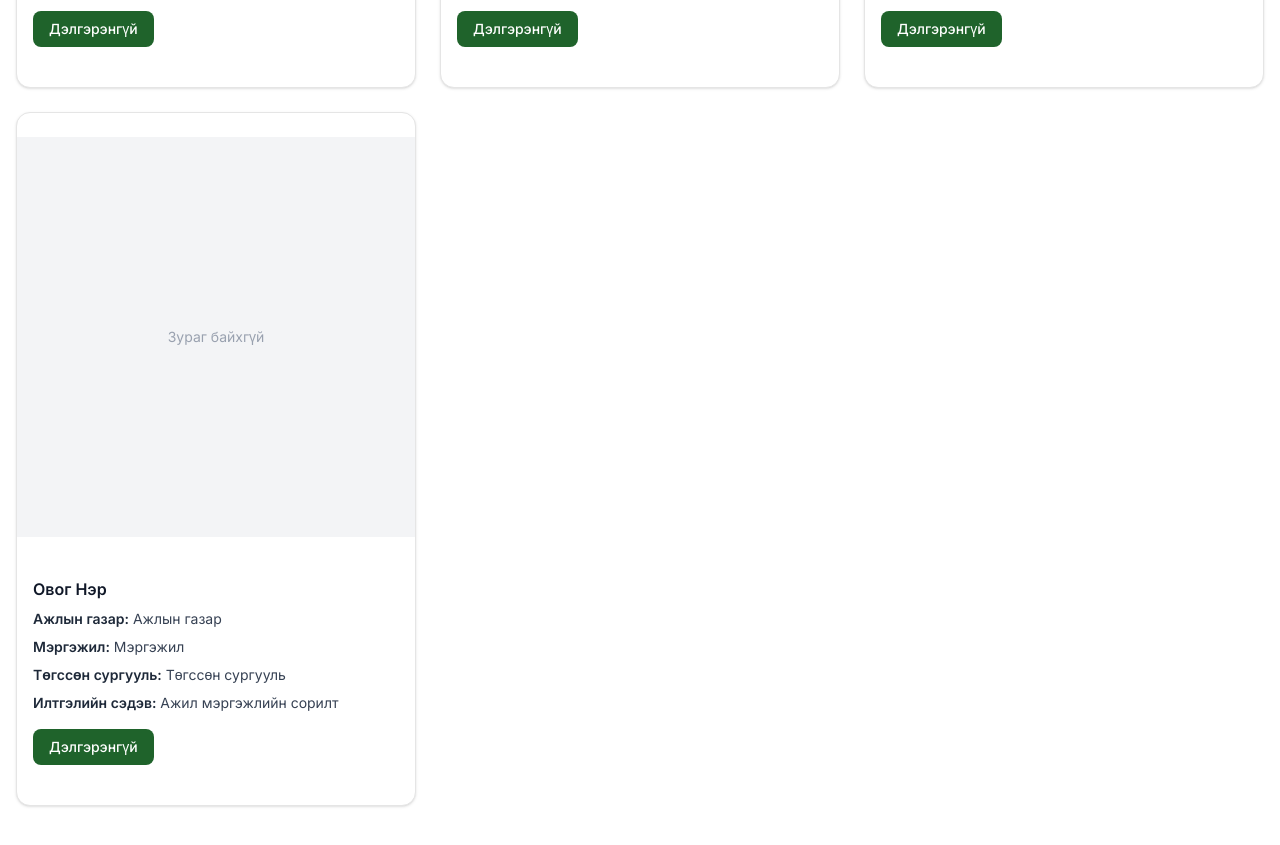
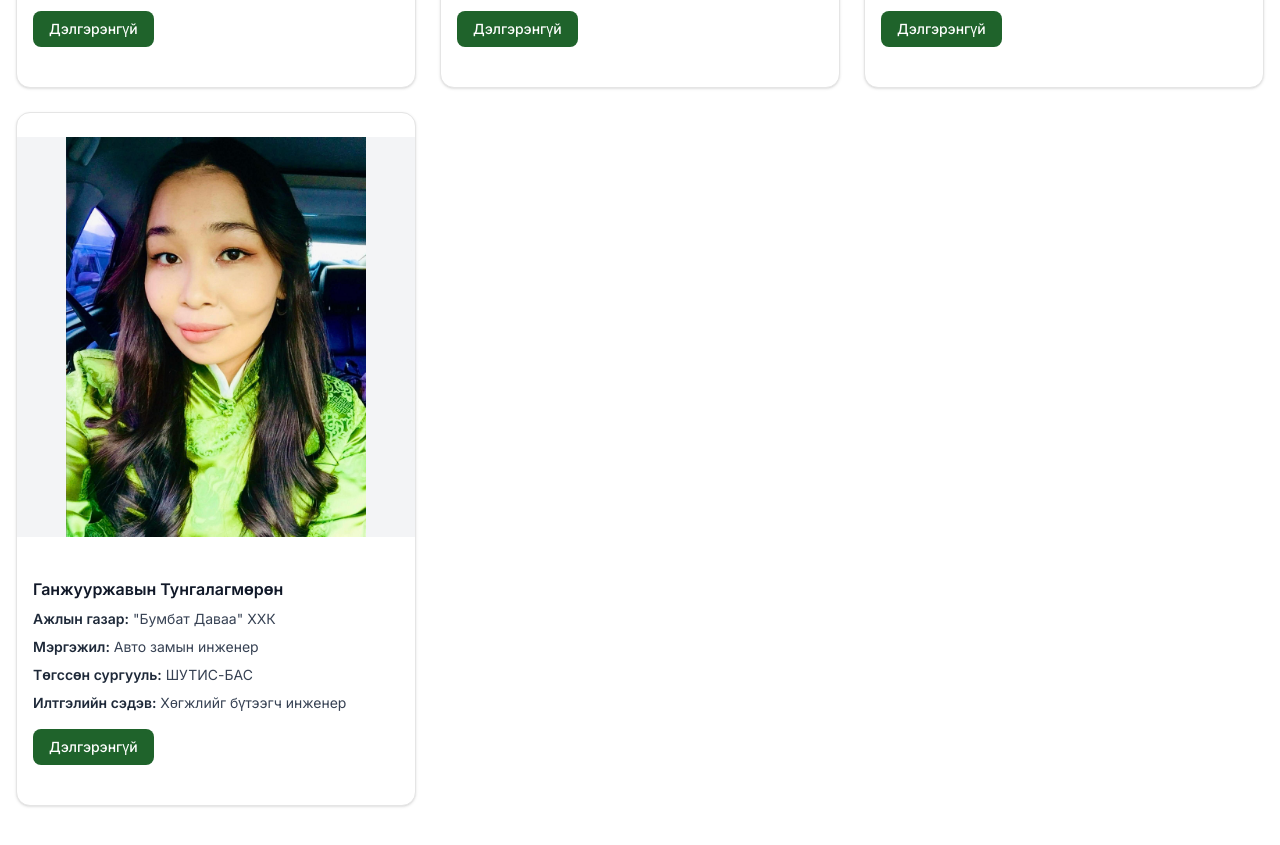
Before and after one commit to AriunboldGG/tarialancup-frontend, a Next.js app: page /speakers in a window 1280 px wide. Shown: the part 1800-2645 px from the top of the page. Built offline with nearby package versions, Linux system fonts and the light colour scheme; no server answers.

Commit message:
update images

```diff
--- a/src/app/speakers/page.tsx
+++ b/src/app/speakers/page.tsx
@@ -40,7 +40,7 @@ const speakers: Speaker[] = [
     graduateUniversity: "ОХУ, Томскийн Политехникийн Их Сургууль",
     talkTitle: "Careers in IT: From Student to Solution Architect",
     photo: "/images/speakers/speaker11.jpg",
-    intro: "Сайн байна уу? Намайг Ариунболд гэдэг. 2016 оны төгсөгч.\nБи Хаан банканд Мэдээлэл Технологи Архитект Өгөдлийн газарт шийдлийн архитект мэргэжлээр ажилладаг.\n\nМТ – н шийдлийн архитект нь тухайн байгууллагат ямар төрлийн технологи, системийг нэвтрүүлэх, шинээр хөгжүүлж буй системүүд дээр технологийн шийдлүүд гаргаж ажиллах үндсэн чиг үүрэгтэй байдаг.\nНэг үгээр миний хувьд Хаан банканд ашиглагдаж буй системүүдийн уялдаа холбоо тасралтгүй үйл ажиллагаа болон технологийн алсын харааг боловсруулж ажилладаг.\n\nЭнэ удаагийн эвэнтээр мэргэжил сонголт хийхээр ЭЕШ – дээ бэлтгэж байгаа төгсөгч дүү нартаа IT мэргэжлийн талаар өөрийн туршлагаас хуваалцах болсондоо баяртай байна.",
+    intro: "Сайн байна уу? Намайг Ариунболд гэдэг. 2016 оны төгсөгч.\nБи Хаан банканд Мэдээлэл Технологи Архитект Өгөдлийн газарт шийдлийн архитект мэргэжлээр ажилладаг.\n\nМТ – н шийдлийн архитект нь тухайн байгууллагат ямар төрлийн технологи, системийг нэвтрүүлэх, шинээр хөгжүүлж буй системүүд дээр технологийн шийдлүүд гаргаж ажиллах үндсэн чиг үүрэгтэй байдаг.\nНэг үгээр миний хувьд Хаан банканд ашиглагдаж буй системүүдийн уялдаа холбоо тасралтгүй үйл ажиллагаа болон технологийн алсын харааг боловсруулж ажилладаг.\n\nЭнэ удаагийн эвэнтээр мэргэжил сонголтоо хийхээр ЭЕШ – дээ бэлтгэж байгаа төгсөгч дүү нартаа IT мэргэжлийн талаар өөрийн туршлагаас хуваалцах болсондоо баяртай байна.",
     universityInfo: "ОХУ, Томскийн Политехникийн Их Сургууль",
     jobInfo: "Хаан банк — Мэдээлэл Технологи Архитект Өгөдлийн газар, Шийдлийн архитект",
     experience: "6+ жил",
@@ -66,11 +66,11 @@ const speakers: Speaker[] = [
     firstName: "Лувсанжамба",
     lastName: "Батцэнгэлийн",
     workplace: "Khazaar dance studio, CHANS зураг төслийн компани",
-    profession: "Бүжгийн багш, Архитектор, Захирал",
+    profession: "Бүжгийн багш, Архитектор",
     graduateUniversity: "Тариалан, Эрдмийн далай, ШУТИС",
     talkTitle: "Бүжгийн спорт",
     photo: "/images/speakers/speaker3.jpg",
-    intro: "Сайн байна уу? Намайг Лувсанжамба гэдэг. 2016 оны төгсөгч. Би одоогоор Хазаар бүжгийн студийн захирал, бүжгийн багш, найруулагчаар ажилладаг. Зуны улиралд барилгын салбарын эд ажлын үед Архитектор мэргэжлээр ажилладаг.\n\nУрлагийн арга хэмжээнд найруулагч хийж, бүжгийн спортын багш дасгалжуулагчаар олон шавь нараа улс болон дэлхийн тавцанд бэлтгэдэг. Мөн урлагийн хувцас үйлдвэрлэж, тэмцээн наадмуудад хувцас түрээс ажиллуулдаг. Архитектор мэргэжлээр мөн Улаанбаатар хотод баригдах барилгуудын зураг төслийг инженерүүдийн хамт гаргадаг.\nНэг үгээр Архитекторын туршлага бага тул Бүжгийн багш найруулагч талаар сургалт орвол илүү зохимжтой байх болов уу\n\nЭнэ удаагийн эвэнтээр мэргэжил сонголт хийхээр ЭЕШ-дээ бэлтгэж байгаа төгсөгч дүү нартаа Бүжгийн багш бүжиг дэглээч, найруулагч мэргэжлийн талаар өөрийн туршлагаасаа хуваалцах болсондоо баяртай байна.",
+    intro: "Сайн байна уу? Намайг Лувсанжамба гэдэг. 2016 оны төгсөгч. Би одоогоор Хазаар бүжгийн студийн захирал, бүжгийн багш, найруулагчаар ажилладаг. Зуны улиралд барилгын салбарын эд ажлын үед Архитектор мэргэжлээр ажилладаг.\n\nУрлагийн арга хэмжээнд найруулагч хийж, бүжгийн спортын багш дасгалжуулагчаар олон шавь нараа улс болон дэлхийн тавцанд бэлтгэдэг. Мөн урлагийн хувцас үйлдвэрлэж, тэмцээн наадмуудад хувцас түрээс ажиллуулдаг. Архитектор мэргэжлээр мөн Улаанбаатар хотод баригдах барилгуудын зураг төслийг инженерүүдийн хамт гаргадаг.\nНэг үгээр Архитекторын туршлага бага тул Бүжгийн багш найруулагч талаар сургалт орвол илүү зохимжтой байх болов уу\n\nЭнэ удаагийн эвэнтээр мэргэжил сонголтоо хийхээр ЭЕШ-дээ бэлтгэж байгаа төгсөгч дүү нартаа Бүжгийн багш бүжиг дэглээч, найруулагч мэргэжлийн талаар өөрийн туршлагаасаа хуваалцах болсондоо баяртай байна.",
     universityInfo: "ШУТИС",
     jobInfo: "Khazaar dance studio — Захирал, Бүжгийн багш, Найруулагч; CHANS зураг төслийн компани — Архитектор",
     experience: "Бүжгийн багш 10 жил, Архитектор 1 жил",
@@ -85,7 +85,7 @@ const speakers: Speaker[] = [
     graduateUniversity: "МУИС-ИТС",
     talkTitle: "Хүрээлэн буй орчин судлал",
     photo: "/images/speakers/speaker4.jpg",
-    intro: "Б.Нямдаваа багштай 2016 оны 12а ангийн төгсөгч. МУИС-ыг 2020, 2024 онуудад суралцаж төгссөн ба байгаль орчны нөлөөллийн үнэлгээ болон уул, уурхайн салбарт 6 дахь жилдээ ажиллаж байна.\n\nМиний мэргэжил нь томоохон төсөл хөтөлбөр буюу уул уурхай, үйлдвэрлэл, дэд бүтэц, аялал жуулчлалын төслийн үйл ажиллагаанаас байгаль орчинд үзүүлж болзошгүй нөлөөллийг ШУ-ны үндэслэлтэйгээр тодорхойлж төсөл хэрэгжүүлэгчид зөвлөх үйлчилгээ үзүүлдэг онцлогтой, улсынхаа 21 аймаг, 365 сумаар хээрийн судалгааны ажлаар тойрон аялах боломжтой мэргэжил билээ.\n\nЭнэ удаагийн эвэнтээр мэргэжил сонголт хийхээр ЭЕШ – дээ бэлтгэж байгаа төгсөгч дүү нартаа ХҮРЭЭЛЭН БУЙ ОРЧНЫ ИНЖЕНЕРЧЛЭЛ мэргэжлийн талаар өөрийн туршлагаас хуваалцах болсондоо баяртай байна.",
+    intro: "Б.Нямдаваа багштай 2016 оны 12а ангийн төгсөгч. МУИС-ыг 2020, 2024 онуудад суралцаж төгссөн ба байгаль орчны нөлөөллийн үнэлгээ болон уул, уурхайн салбарт 6 дахь жилдээ ажиллаж байна.\n\nМиний мэргэжил нь томоохон төсөл хөтөлбөр буюу уул уурхай, үйлдвэрлэл, дэд бүтэц, аялал жуулчлалын төслийн үйл ажиллагаанаас байгаль орчинд үзүүлж болзошгүй нөлөөллийг ШУ-ны үндэслэлтэйгээр тодорхойлж төсөл хэрэгжүүлэгчид зөвлөх үйлчилгээ үзүүлдэг онцлогтой, улсынхаа 21 аймаг, 365 сумаар хээрийн судалгааны ажлаар тойрон аялах боломжтой мэргэжил билээ.\n\nЭнэ удаагийн эвэнтээр мэргэжил сонголтоо хийхээр ЭЕШ – дээ бэлтгэж байгаа төгсөгч дүү нартаа ХҮРЭЭЛЭН БУЙ ОРЧНЫ ИНЖЕНЕРЧЛЭЛ мэргэжлийн талаар өөрийн туршлагаас хуваалцах болсондоо баяртай байна.",
     universityInfo: "МУИС-ИТС",
     jobInfo: "Би Жи Эм дистрибьюшн ХХК — Хүрээлэн буй орчны инженер",
     experience: "6 жил (байгаль орчны нөлөөллийн үнэлгээ, уул уурхайн салбар)",
@@ -100,7 +100,7 @@ const speakers: Speaker[] = [
     graduateUniversity: "ШУТИС",
     talkTitle: "Интерьер дизайны онцлог",
     photo: "/images/speakers/speaker5.jpg",
-    intro: "Сайн байна уу? Намайг Балжинням гэдэг. 2016 оны төгсөгч.\nБи Ezniit LLC компанид үйлдвэрийн дарга, дизайнер мэргэжлээр ажилладаг.\n\nИнтерьер дизайнер нь тухайн орон зайн зориулалт, хэрэглэгчдийн хэрэгцээ шаардлагад тохируулан дотоод орчныг төлөвлөж, зохион байгуулалт, өнгө материал, гэрэлтүүлэг болон тавилгын шийдлийг боловсруулж ажилладаг мэргэжил юм. Мөн барилгын дотоод орчныг илүү тав тухтай, гоо зүйтэй, ашиглалтын хувьд үр ашигтай байхаар шийдэл гаргах нь интерьер дизайнерын үндсэн үүрэг байдаг.\n\nНэг үгээр хэлбэл миний хувьд тухайн орон зайг хүмүүс ажиллах, амьдрах, амрахад илүү таатай, зохион байгуулалттай орчин болгох дизайны шийдлүүдийг боловсруулж, түүний хэрэгжилтийг удирдан ажилладаг.\n\nЭнэ удаагийн эвэнтээр мэргэжил сонголт хийхээр ЭЕШ-д бэлтгэж байгаа төгсөгч дүү нартаа интерьер дизайнер мэргэжлийн талаар өөрийн туршлагаас хуваалцах болсондоо баяртай байна.",
+    intro: "Сайн байна уу? Намайг Балжинням гэдэг. 2016 оны төгсөгч.\nБи Ezniit LLC компанид үйлдвэрийн дарга, дизайнер мэргэжлээр ажилладаг.\n\nИнтерьер дизайнер нь тухайн орон зайн зориулалт, хэрэглэгчдийн хэрэгцээ шаардлагад тохируулан дотоод орчныг төлөвлөж, зохион байгуулалт, өнгө материал, гэрэлтүүлэг болон тавилгын шийдлийг боловсруулж ажилладаг мэргэжил юм. Мөн барилгын дотоод орчныг илүү тав тухтай, гоо зүйтэй, ашиглалтын хувьд үр ашигтай байхаар шийдэл гаргах нь интерьер дизайнерын үндсэн үүрэг байдаг.\n\nНэг үгээр хэлбэл миний хувьд тухайн орон зайг хүмүүс ажиллах, амьдрах, амрахад илүү таатай, зохион байгуулалттай орчин болгох дизайны шийдлүүдийг боловсруулж, түүний хэрэгжилтийг удирдан ажилладаг.\n\nЭнэ удаагийн эвэнтээр мэргэжил сонголтоо хийхээр ЭЕШ-д бэлтгэж байгаа төгсөгч дүү нартаа интерьер дизайнер мэргэжлийн талаар өөрийн туршлагаас хуваалцах болсондоо баяртай байна.",
     universityInfo: "ШУТИС",
     jobInfo: "EZNIIT design llc — Үйлдвэрийн дарга, Дизайнер",
     experience: "+6 жил",
@@ -123,18 +123,18 @@ const speakers: Speaker[] = [
   },
   {
     id: "speaker-7",
-    firstName: "Нэр",
-    lastName: "Овог",
-    workplace: "Ажлын газар",
-    profession: "Мэргэжил",
-    graduateUniversity: "Төгссөн сургууль",
-    talkTitle: "Ажил мэргэжлийн сорилт",
-    photo: "",
-    intro: "",
-    universityInfo: "",
-    jobInfo: "",
-    experience: "",
-    gallery: [],
+    firstName: "Тунгалагмөрөн",
+    lastName: "Ганжууржавын",
+    workplace: "\"Бумбат Даваа\" ХХК",
+    profession: "Авто замын инженер",
+    graduateUniversity: "ШУТИС-БАС",
+    talkTitle: "Хөгжлийг бүтээгч инженер",
+    photo: "/images/speakers/speaker7.jpg",
+    intro: "Миний нэрийг Тунгалагмөрөн гэдэг. 2015 оны 12В ангийн төгсөгч.\nБи \"Бумбат Даваа\" ХХК-д авто замын инженерээр ажилладаг. ШУТИС-БАС-д техникийн ухааны магистрийн зэрэг хамгаалсан.\n\nАвто замын талбайн инженер нь зам барилгын ажлыг газар дээр нь удирдаж, зураг төсөл, технологийн дагуу зөв баригдаж байгаа эсэхийг хянадаг хүн юм.\n\nЭнэ удаагийн эвэнтээр \"Хөгжлийг бүтээгч инженер\" сэдвээр өөрийн туршлага, ойлголтоос та бүхэнтэй хуваалцах болсондоо баяртай байна.",
+    universityInfo: "ШУТИС-БАС (Техникийн ухааны магистр)",
+    jobInfo: "\"Бумбат Даваа\" ХХК — Авто замын инженер",
+    experience: "+7 жил",
+    gallery: ["/images/speakers/speaker7.jpg"],
   },
 
 
@@ -166,10 +166,7 @@ export default function SpeakersPage() {
               Мэргэжил сонголтын талаар
             </h1>
             <p className="text-sm md:text-base text-gray-600 w-full">
-              &quot;Мэргэжил сонголт&quot; арга хэмжээнд 2014–2017 оны өөрсдийн мэргэжлээрээ салбар салбартаа манлайлж яваа
-              төгсөгчид өөрсдийн түүх,
-              ажлын туршлага, ажлын байрны өрсөлдөөн, өөрсдийн мэргэжлийн давуу болон сул тал, ажлын байран дээрх цалингийн мэдээлэл гэх мэт сонирхолтой мэргэжлүүдийн талаар, ирээдүйд мэргэжлээ сонгохоор бэлтгэж байгаа сурагч дүү нартаа өөрсдийн туршлагаас хуваалцах болно.
-              Мөн хүрэлцэн ирж сонсохыг хүссэн хүн бүрт нээлттэй.<br />Уулзалтын үеэр онцлох үйл явдал нь 12-р ангийн сурагчдаас <strong>&quot;Миний хүссэн мэргэжил&quot;</strong> сэдвээр Эссэ бичлэгийн уралдаан зарлаж шалгарсан сурагчдхд ирэх жилийн сургалтын төлбөрт тус болох үүднээс ... сая төгрөгийн шагнал тэмцээний хаалтын үеэр гардуулах болно.
+              &quot;Мэргэжил сонголт&quot; арга хэмжээнд 2014–2017 оны өөрсдийн мэргэжлээрээ салбар салбартаа манлайлж яваа төгсөгчид өөрсдийн түүх, ажлын туршлага, ажлын байрны өрсөлдөөн, өөрсдийн мэргэжлийн давуу болон сул тал, ажлын байран дээрх цалингийн мэдээлэл гэх мэт сонирхолтой мэргэжлүүдийн талаар, ирээдүйд мэргэжлээ сонгохоор бэлтгэж байгаа сурагч дүү нартаа өөрсдийн туршлагаас хуваалцах болно. Мөн хүрэлцэн ирж сонсохыг хүссэн хүн бүрд нээлттэй.<br />Уулзалтын үеэр онцлох үйл явдал нь 12-р ангийн сурагчдаас <strong>&quot;Миний хүссэн мэргэжил&quot;</strong> сэдвээр Эсээ бичлэгийн уралдаан зарлаж шалгарсан сурагчдад ирэх жилийн сургалтын төлбөрт тус болох үүднээс ... сая төгрөгийн шагнал тэмцээний хаалтын үеэр гардуулах болно.
             </p>
 
           </div>
@@ -263,10 +260,10 @@ export default function SpeakersPage() {
                 <span className="font-semibold text-gray-800">Танилцуулга:</span> {" "}
                 <span className="whitespace-pre-line">{activeSpeaker.intro}</span>
               </div>
-              <div>
+              {/* <div>
                 <span className="font-semibold text-gray-800">Мэргэжил:</span> {" "}
                 <span>Мэргэжил сонголтын талаарх мэдээлэл</span>
-              </div>
+              </div> */}
               <div>
                 <span className="font-semibold text-gray-800">Их сургууль:</span> {" "}
                 <span>{activeSpeaker.universityInfo}</span>
```
Also changed, not shown: src/app/teams/page.tsx (+31 -25 lines), public/images/speakers/speaker7.jpg (added).
